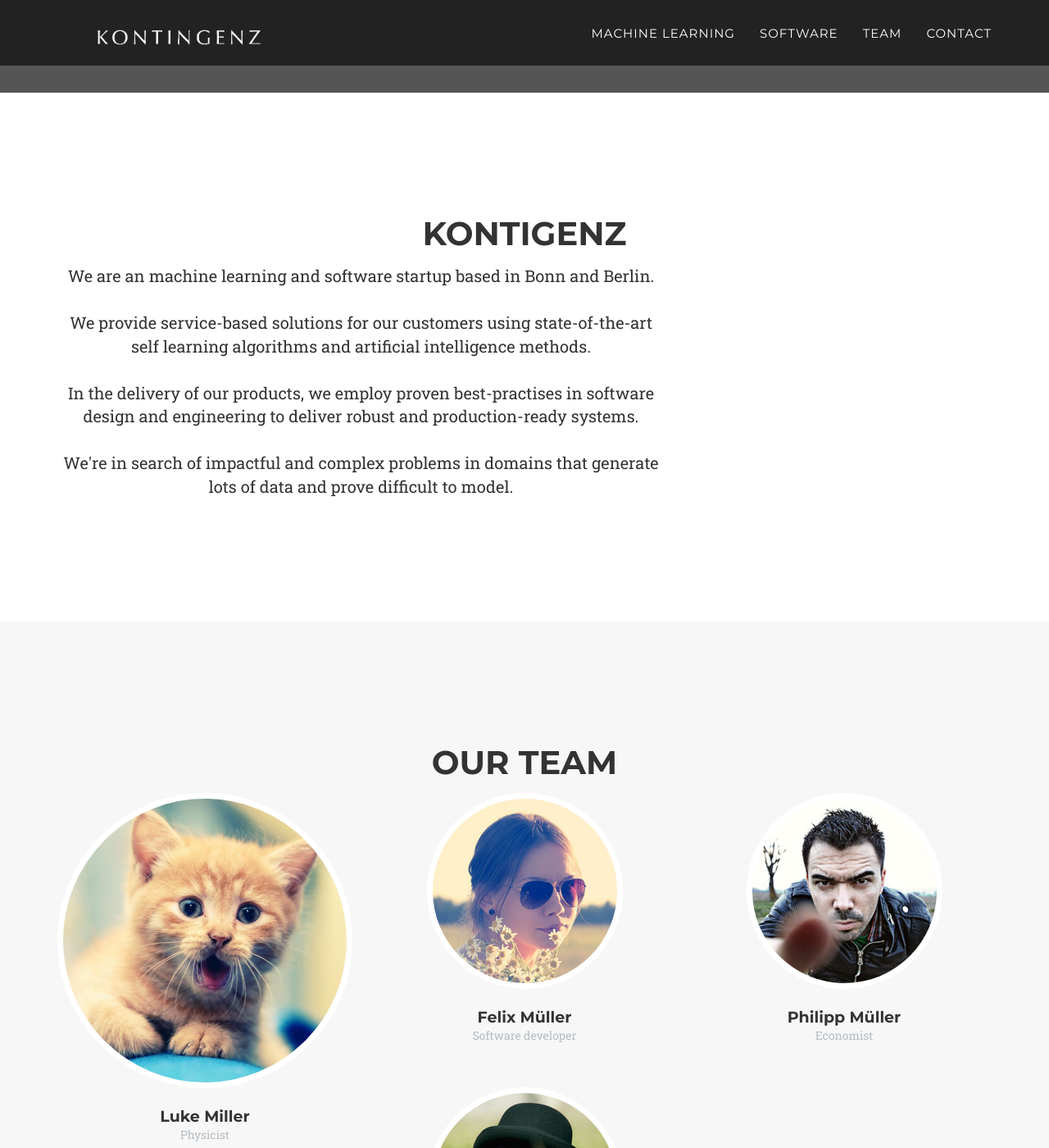
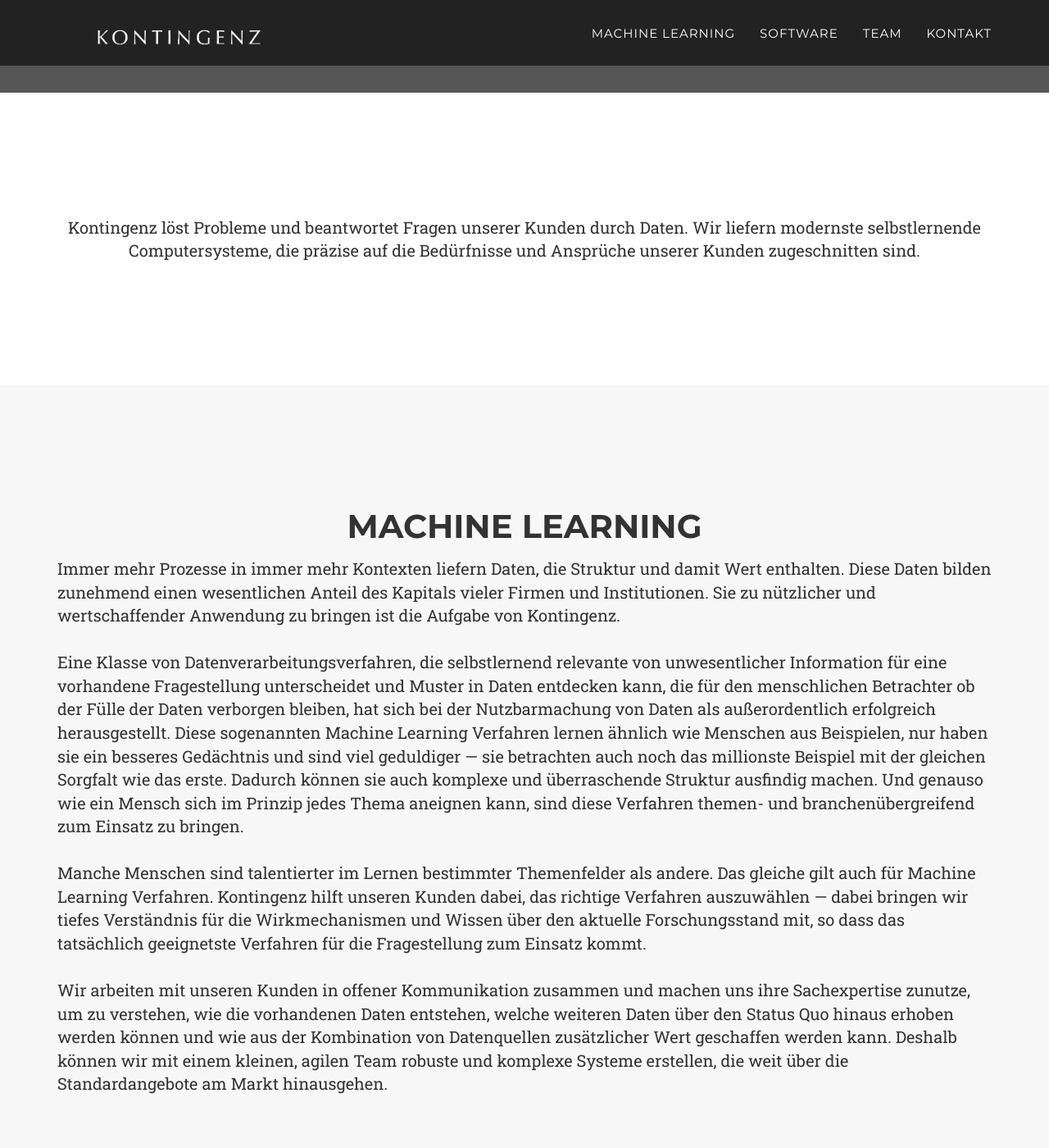
Before and after one commit to kontingenz/kontingenz, a Jekyll site: the page built from index.html, in a window 1280 px wide and 1400 px high, scrolled down 511 px. Shown: the whole window at 82% size. Built offline with Jekyll 4.4.1, drawn with Linux system fonts in a browser that asks for light colours; some web fonts are replaced; some of the changed text lies outside the part shown.

Commit message:
changed sections, layout, added ml and se, added pictures from felix und philipp. the displayed image sizes need to be adjusted (too large at this point) and normalized

```diff
--- a/_includes/about.html
+++ b/_includes/about.html
@@ -3,12 +3,9 @@
         <div class="container">
             <div class="row">
                 <div class="col-lg-12 text-center">
-                    <h2 class="section-heading">Kontigenz</h2>
-                    <div class="section-subheading" style="  font-size: 20px; width: 65%; align: auto">
-                        We are an machine learning and software startup based in Bonn and Berlin. </br></br>
-                        We provide service-based solutions for our customers using state-of-the-art self learning algorithms and artificial intelligence methods. </br></br>
-                        In the delivery of our products, we employ proven best-practises in software design and engineering to deliver robust and production-ready systems. </br></br>
-                        We're in search of impactful and complex problems in domains that generate lots of data and prove difficult to model.
+                    <!-- <h2 class="section-heading">Kontigenz</h2> -->
+                    <div class="section-subheading" style="font-size: 20px;">
+                        <div class=company-description>Kontingenz löst Probleme und beantwortet Fragen unserer Kunden durch Daten. Wir liefern modernste selbstlernende Computersysteme, die präzise auf die Bedürfnisse und Ansprüche unserer Kunden zugeschnitten sind.
                         </div>
                 </div>
             </div>
--- a/_includes/footer.html
+++ b/_includes/footer.html
@@ -6,17 +6,18 @@
                 </div>
                 <div class="col-md-4">
                     <ul class="list-inline social-buttons">
-                        {% for network in site.social %}
+                        <!-- {% for network in site.social %} -->
+                        <li> test </li>
                         <li><a href="{{ network.url }}"><i class="fa fa-{{ network.title }}"></i></a>
                         </li>
-                        {% endfor %}
+                        <!-- {% endfor %} -->
                     </ul>
                 </div>
                 <div class="col-md-4">
                     <ul class="list-inline quicklinks">
-                        <li><a href="#">Privacy Policy</a>
+                        <li> Kontingenz GbR
                         </li>
-                        <li><a href="#">Terms of Use</a>
+                        <li>Combahnstr. 18, 53225 Bonn
                         </li>
                     </ul>
                 </div>
--- a/_includes/header.html
+++ b/_includes/header.html
@@ -24,13 +24,13 @@
                         <a class="page-scroll" href="#machine-learning">Machine Learning</a>
                     </li>
                     <li>
-                        <a class="page-scroll" href="#software">Software</a>
+                        <a class="page-scroll" href="#software-engineering">Software</a>
                     </li>
                     <li>
                         <a class="page-scroll" href="#team">Team</a>
                     </li>
                     <li>
-                        <a class="page-scroll" href="#contact">Contact</a>
+                        <a class="page-scroll" href="#contact">Kontakt</a>
                     </li>
                 </ul>
             </div>
--- /dev/null
+++ b/_includes/machine-learning.html
@@ -0,0 +1,18 @@
+<!-- About Section -->
+    <section id="machine-learning" class="bg-light-gray">
+        <div class="container">
+            <div class="row">
+                <div class="col-lg-12 text-center">
+                    <h2 class="section-heading">Machine Learning</h2>
+                 </div>
+                 <div class="col-lg-12 text-align">
+                    <div class="section-subheading" style="font-size: 20px;">
+                        <div class=company-description style="text-align;">Immer mehr Prozesse in immer mehr Kontexten liefern Daten, die Struktur und damit Wert enthalten. Diese Daten bilden zunehmend einen wesentlichen Anteil des Kapitals vieler Firmen und Institutionen. Sie zu nützlicher und wertschaffender Anwendung zu bringen ist die Aufgabe von Kontingenz. <br><br>
+                        Eine Klasse von Datenverarbeitungsverfahren, die selbstlernend relevante von unwesentlicher Information für eine vorhandene Fragestellung unterscheidet und Muster in Daten entdecken kann, die für den menschlichen Betrachter ob der Fülle der Daten verborgen bleiben, hat sich bei der Nutzbarmachung von Daten als außerordentlich erfolgreich herausgestellt. Diese sogenannten Machine Learning Verfahren lernen ähnlich wie Menschen aus Beispielen, nur haben sie ein besseres Gedächtnis und sind viel geduldiger — sie betrachten auch noch das millionste Beispiel mit der gleichen Sorgfalt wie das erste. Dadurch können sie auch komplexe und überraschende Struktur ausfindig machen. Und genauso wie ein Mensch sich im Prinzip jedes Thema aneignen kann, sind diese Verfahren themen- und branchenübergreifend zum Einsatz zu bringen. <br><br>
+                        Manche Menschen sind talentierter im Lernen bestimmter Themenfelder als andere. Das gleiche gilt auch für Machine Learning Verfahren. Kontingenz hilft unseren Kunden dabei, das richtige Verfahren auszuwählen — dabei bringen wir tiefes Verständnis für die Wirkmechanismen und Wissen über den aktuelle Forschungsstand mit, so dass das tatsächlich geeignetste Verfahren für die Fragestellung zum Einsatz kommt.  <br><br>
+                        Wir arbeiten mit unseren Kunden in offener Kommunikation zusammen und machen uns ihre Sachexpertise zunutze, um zu verstehen, wie die vorhandenen Daten entstehen, welche weiteren Daten über den Status Quo hinaus erhoben werden können und wie aus der Kombination von Datenquellen zusätzlicher Wert geschaffen werden kann. Deshalb können wir mit einem kleinen, agilen Team robuste und komplexe Systeme erstellen, die weit über die Standardangebote am Markt hinausgehen.
+                        </div>
+               </div>
+            </div>
+        </div>
+    </section>
--- /dev/null
+++ b/_includes/software-engineering.html
@@ -0,0 +1,16 @@
+<!-- About Section -->
+    <section id="software-engineering">
+        <div class="container">
+            <div class="row">
+                <div class="col-lg-12 text-center">
+                    <h2 class="section-heading">Software Entwicklung</h2>
+                </div>
+                <div class="col-lg-12 text-align">
+                    <div class="section-subheading" style="font-size: 20px;">
+                        <div class=company-description>Wir verstehen, dass es nicht ausreicht, Vorhersage- und Analysesysteme zu liefern, die Prototypen oder Blaupausen sind. Wir entwickeln Computersysteme, die mit einer Kombination aus fortschrittlichsten und branchenweit bewährten Standards und Methoden so robust gestaltet sind, dass sie auch langfristig zuverlässig eingesetzt werden können und sich an wechselnde Umweltbedingungen automatisch anpassen. <br><br>
+Gleichzeitig wissen wir, dass verschiedene Branchen und Produktionsmethoden ganz erheblich unterschiedliche Anforderungen an Sicherheit, Geschwindigkeit und Infrastruktur stellen. Wir liefern auch in dieser Hinsicht exakt auf die Bedürfnisse unserer Kunden zugeschnittene Systeme.
+                        </div>
+                </div>
+            </div>
+        </div>
+    </section>
--- a/_includes/team.html
+++ b/_includes/team.html
@@ -3,7 +3,10 @@
         <div class="container">
             <div class="row">
                 <div class="col-lg-12 text-center">
-                    <h2 class="section-heading">Our Team</h2>
+                    <h2 class="section-heading">Unser Team</h2>
+                </div>
+                <div class="col-lg-12 text-align" style="font-size: 20px;">
+                    <div class=company-description>Unser Team mit Sitz in Bonn und Berlin besteht aus Mathematikern, Physikern, Informatikern und Ökonomen. Wir vereinen substantielles Wissen über Machine Learning und Statistik, Optimierungsverfahren und Berechnungsmethoden mit fundierter praktischer Erfahrung und theoretischer Bildung in Softwareentwicklung und -architektur und Sensorik.</div>
                     <!-- <h3 class="section-subheading text-muted">Lorem ipsum dolor sit amet consectetur.</h3> -->
                 </div>
             </div>
@@ -11,7 +14,7 @@
                 {% for member in site.people %}
                 <div class="col-sm-4">
                     <div class="team-member">
-                        <img src="img/team/{{ member.pic }}.jpg" class="img-responsive img-circle" alt="" style="width=200">
+                        <img src="img/team/{{ member.pic }}.jpg" class="img-responsive img-circle" alt="" style="width=150">
                         <h4>{{ member.name }}</h4>
                         <p class="text-muted">{{ member.position }}</p>
                         <ul class="list-inline social-buttons">
--- a/_layouts/default.html
+++ b/_layouts/default.html
@@ -8,6 +8,8 @@
 
     {% include header.html %}
     {% include about.html %}
+    {% include machine-learning.html %}
+    {% include software-engineering.html %}
     {% include team.html %}
     {% include footer.html %}
     {% include js.html %}
```
Also changed, not shown: img/team/2.jpg, img/team/3.jpg, 1 other file.
